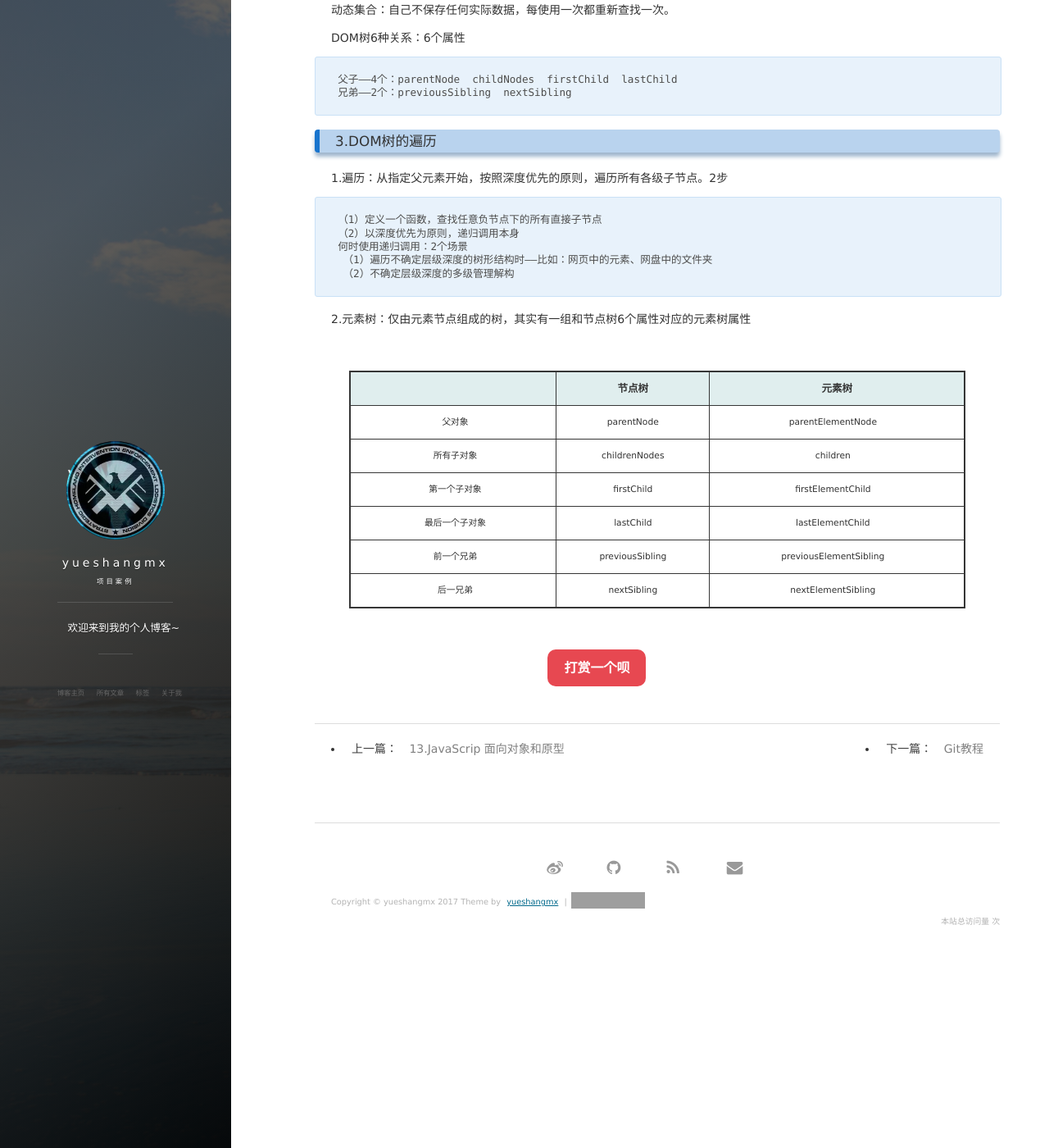
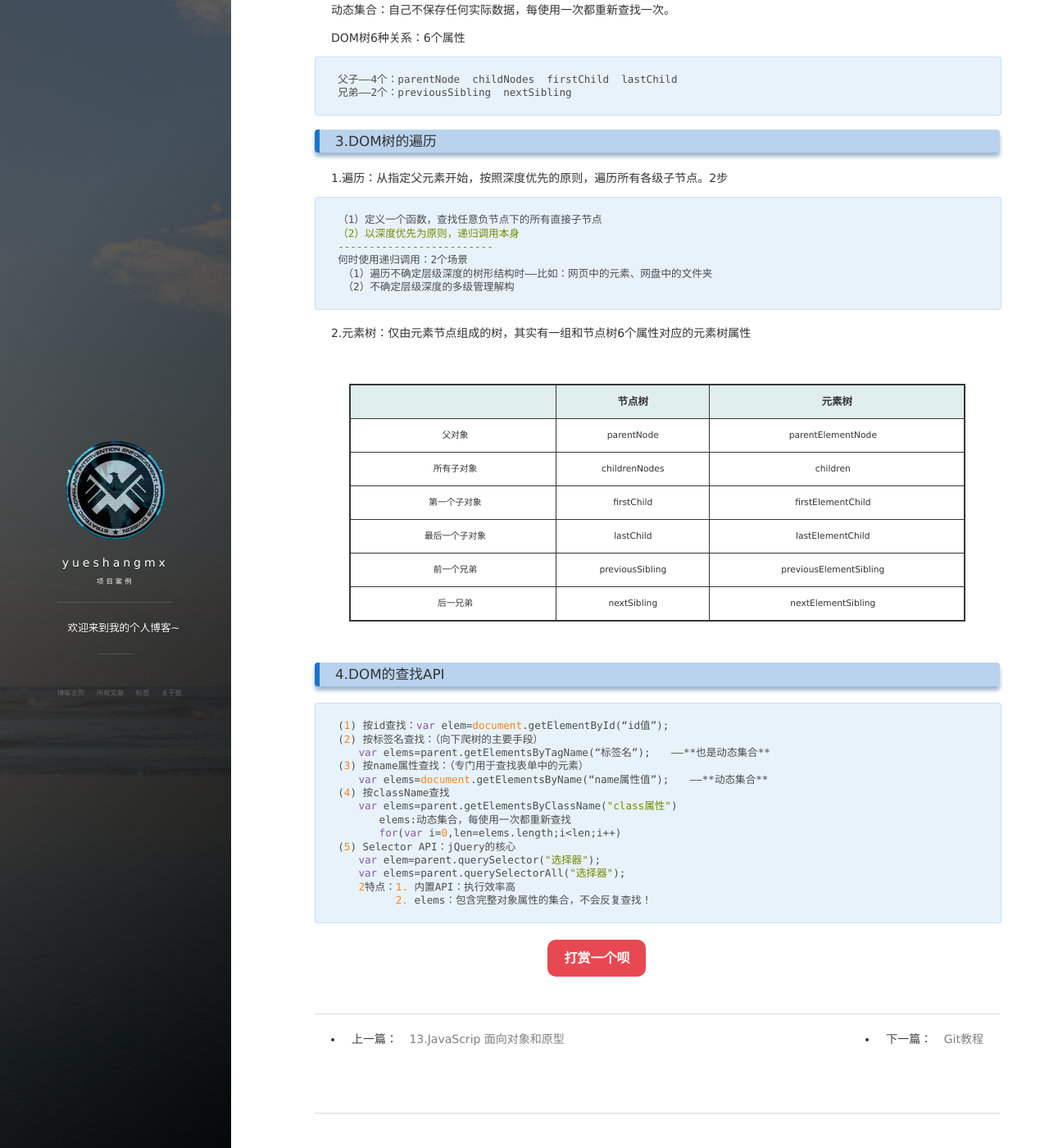
Before and after one commit to yueshangmx/yueshangmx.github.io, a Jekyll site: the page built from _posts/2017-09-07-DOM.md, in a window 1280 px wide and 1400 px high, scrolled down 1023 px. Shown: the whole window at 82% size. Built offline with Jekyll 4.4.1, drawn with Linux system fonts in a browser that asks for light colours; nearby versions of some CDN libraries; comment, search, counter and statistics services are not loaded; some of the changed text lies outside the part shown; grey boxes are pictures that could not be loaded.

Commit message:
update 2017-12-8

````diff
--- a/_posts/2017-09-07-DOM.md
+++ b/_posts/2017-09-07-DOM.md
@@ -18,8 +18,8 @@
 ```
 ```
 DOM VS BOM：
-BOM：浏览器对象模型(API)，专门操作浏览器窗口的API。　　没有标准！
-DOM：文档对象模型(API)，专门操作网页内容的API。　　　　可以对网页中任意对象，做任何修改！
+BOM：浏览器对象模型(API)，专门操作浏览器窗口的API。　　//没有标准！
+DOM：文档对象模型(API)，专门操作网页内容的API。　　　　//可以对网页中任意对象，做任何修改！
 　　DOM是一个标准，90%以上浏览器都严格兼容。
 －－－－－－－－－－－－－－－－－－－－－－
 核心DOM：操作所有结构文档（HTML、XML）的通用API。
@@ -67,6 +67,7 @@
 ```
 （1）定义一个函数，查找任意负节点下的所有直接子节点
 （2）以深度优先为原则，递归调用本身
+-------------------------
 何时使用递归调用：2个场景
 　（1）遍历不确定层级深度的树形结构时——比如：网页中的元素、网盘中的文件夹
 　（2）不确定层级深度的多级管理解构
@@ -82,3 +83,22 @@
 最后一个子对象|lastChild|lastElementChild
 前一个兄弟|previousSibling|previousElementSibling
 后一兄弟|nextSibling	|nextElementSibling
+
+
+### 4.DOM的查找API
+```
+(1) 按id查找：var elem=document.getElementById(“id值”);
+(2) 按标签名查找：（向下爬树的主要手段）
+　　var elems=parent.getElementsByTagName(“标签名”);　　——**也是动态集合**
+(3) 按name属性查找：（专门用于查找表单中的元素）
+　　var elems=document.getElementsByName(“name属性值”);　　——**动态集合**
+(4) 按className查找
+　　var elems=parent.getElementsByClassName("class属性")
+　　　　elems:动态集合，每使用一次都重新查找
+　　　　for(var i=0,len=elems.length;i<len;i++)
+(5) Selector API：jQuery的核心
+　　var elem=parent.querySelector("选择器");
+　　var elems=parent.querySelectorAll("选择器");
+　　2特点：1. 内置API：执行效率高
+　　　　　 2. elems：包含完整对象属性的集合，不会反复查找！
+```
````
